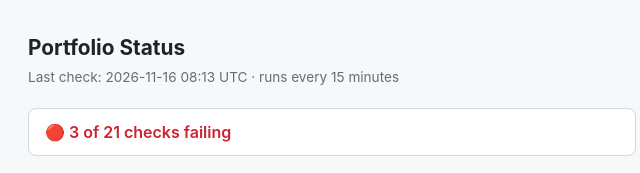
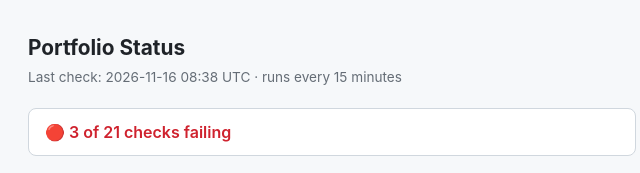
Before and after one commit to isco-tec/uptime, a plain HTML site: page index.html in a window 1280 px wide. Shown: the top 173 px of the page, 308-948 px from the left. Drawn offline with Linux system fonts and the light colour scheme.

Commit message:
status: 2026-11-16 08:38 UTC

```diff
--- a/index.html
+++ b/index.html
@@ -34,7 +34,7 @@
 </head>
 <body>
 <h1>Portfolio Status</h1>
-<div class="sub">Last check: 2026-11-16 08:13 UTC · runs every 15 minutes</div>
+<div class="sub">Last check: 2026-11-16 08:38 UTC · runs every 15 minutes</div>
 <div class="banner fail">🔴 3 of 21 checks failing</div>
 <ul>
   <li><span class="dot fail"></span><a href="https://guac-a-mole.iscovici.com">guac-a-mole.iscovici.com</a><span class="why">redirects to WRONG HOST: guac-a-mole.vibezilla.games (status 200, final: guac-a-mole.vibezilla.games)</span></li>
```
